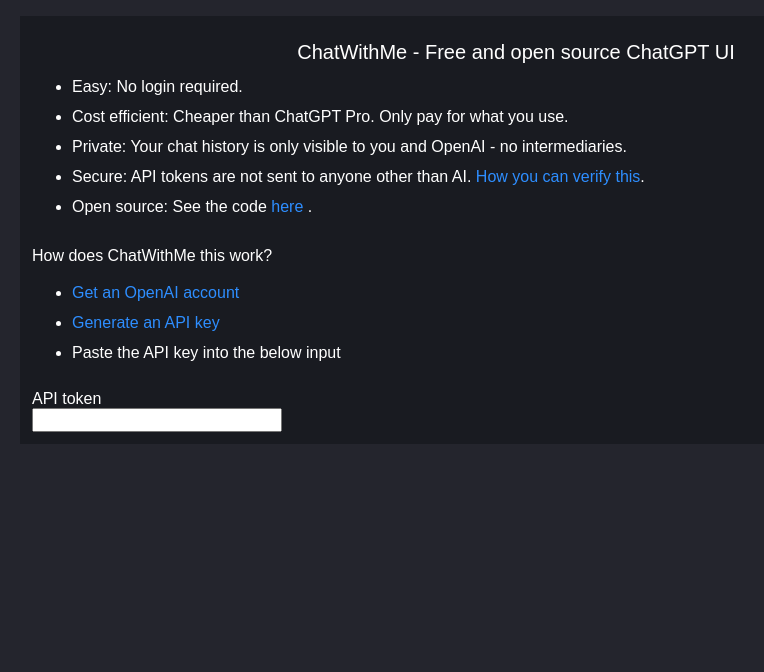
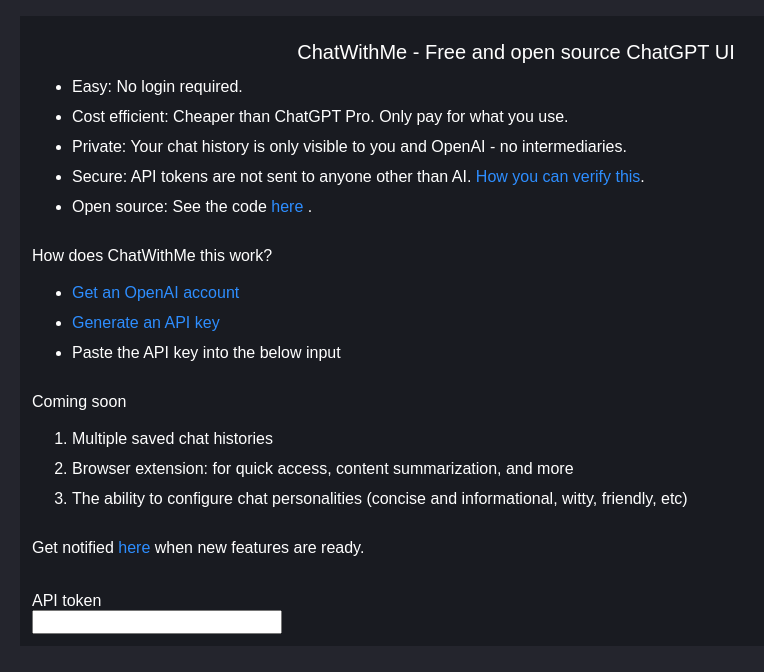
Before and after one commit to kierangilliam/chatwithme.chat, a SvelteKit app: page / in a window 1280 px wide. Shown: the top 672 px of the page, without its empty margins (124-888 px from the left). Built offline with nearby package versions, Linux system fonts and the light colour scheme.

Commit message:
add new features section

```diff
--- a/src/routes/+page.svelte
+++ b/src/routes/+page.svelte
@@ -5,8 +5,6 @@
 	import { format_message_content } from '$lib/client/format_message';
 	import { tick } from 'svelte';
 	import TextArea from './TextArea.svelte';
-
-	// TODO: control+enter to submit
 
 	const state = persistent<{ intro_hidden: boolean; api_token: string | null }>(
 		'state',
@@ -135,6 +133,34 @@
 
 				<li>Paste the API key into the below input</li>
 			</ul>
+		</section>
+
+		<section>
+			<p>Coming soon</p>
+
+			<ol>
+				<li>Multiple saved chat histories</li>
+				<li>
+					Browser extension: for quick access, content summarization, and more
+				</li>
+				<li>
+					The ability to configure chat personalities (concise and
+					informational, witty, friendly, etc)
+				</li>
+			</ol>
+
+			<p>
+				Get notified
+				<a
+					href="https://forms.gle/PehBv1Ax5H4CwLo47"
+					target="_blank"
+					rel="noreferrer"
+				>
+					here
+				</a>
+				when new features are ready.
+			</p>
+		</section>
 
 		{#if chat_is_available}
 			<div class="s-4" />
@@ -145,7 +171,6 @@
 				</button>
 			</div>
 		{/if}
-		</section>
 
 		<div class="s-4" />
 	{:else}
@@ -215,7 +240,8 @@
 		font-size: 20px;
 	}
 
-	ul {
+	ul,
+	ol {
 		margin: 0;
 	}
 	li {
@@ -286,6 +312,7 @@
 		background: var(--message-color);
 		border: 1px solid #2f3036;
 		border-radius: 2px;
+		margin-bottom: 8px;
 	}
 	.message.assistant {
 		border: 1px solid #2a447f;
```
Lines whose indentation alone changed are shown as unchanged.
